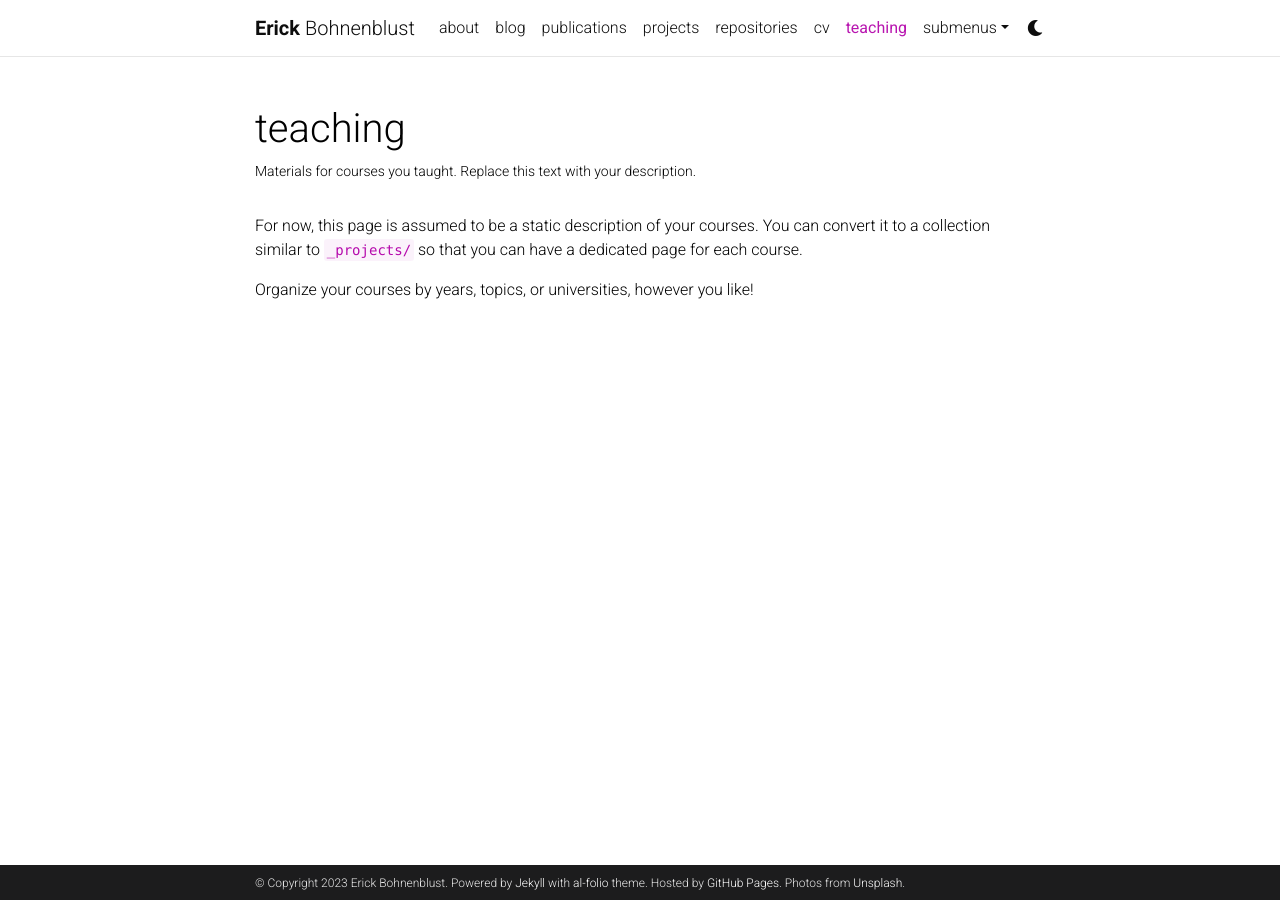
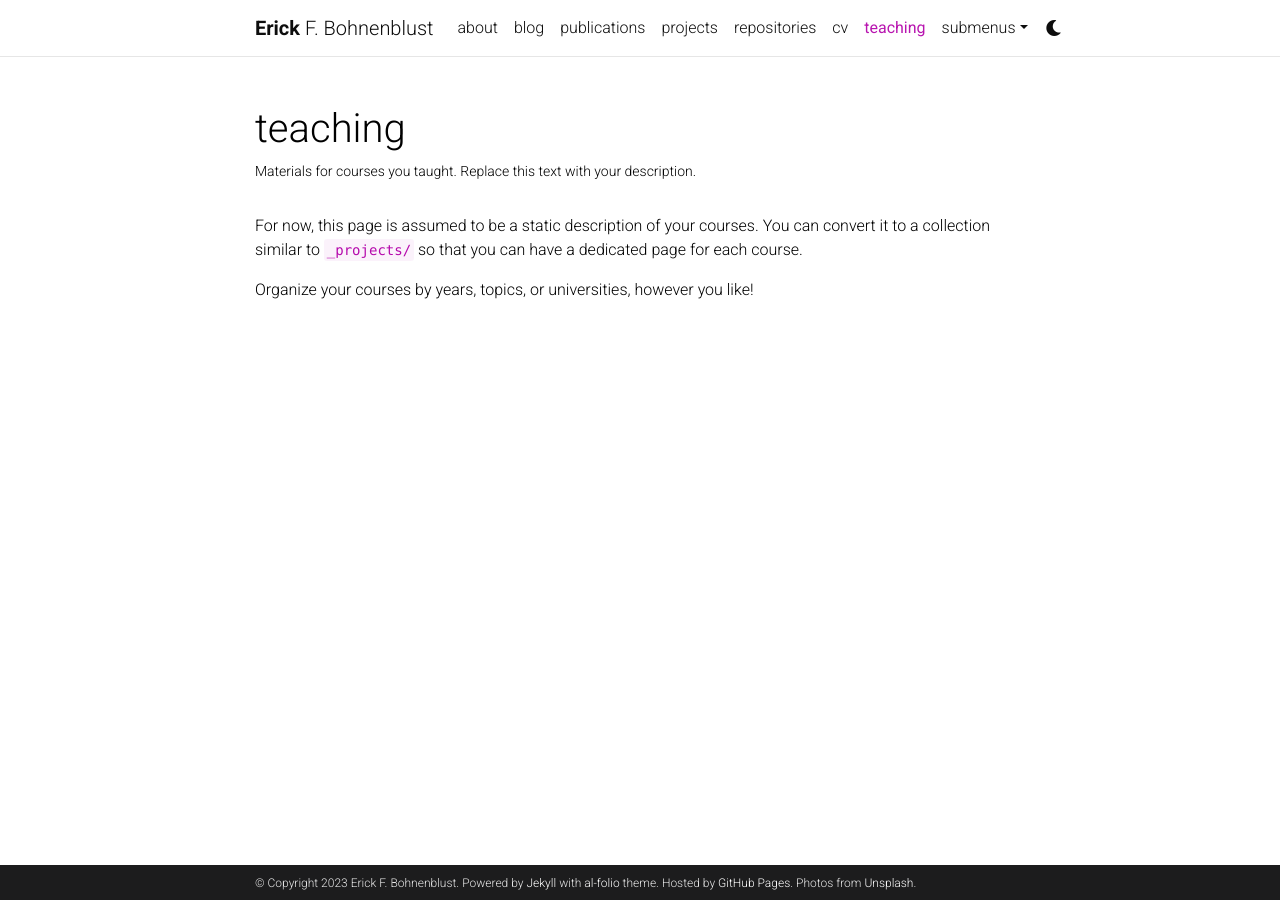
Before and after one commit to ebohnenb/ebohnenb.github.io, a Jekyll site: the page built from _pages/teaching.md, in a window 1280 px wide. Built offline with Jekyll 4.4.1, drawn with Linux system fonts in a browser that asks for light colours; comment, search, counter and statistics services are not loaded; a style sheet for code colours, icons or effects is not loaded.

```diff
--- a/_config.yml
+++ b/_config.yml
@@ -4,7 +4,7 @@
 
 title: blank # the website title (if blank, full name will be used instead)
 first_name: Erick
-middle_name:
+middle_name: F.
 last_name: Bohnenblust
 email: ebohnenb@gmail.com
 description: > # the ">" symbol means to ignore newlines until "footer_text:"
```
